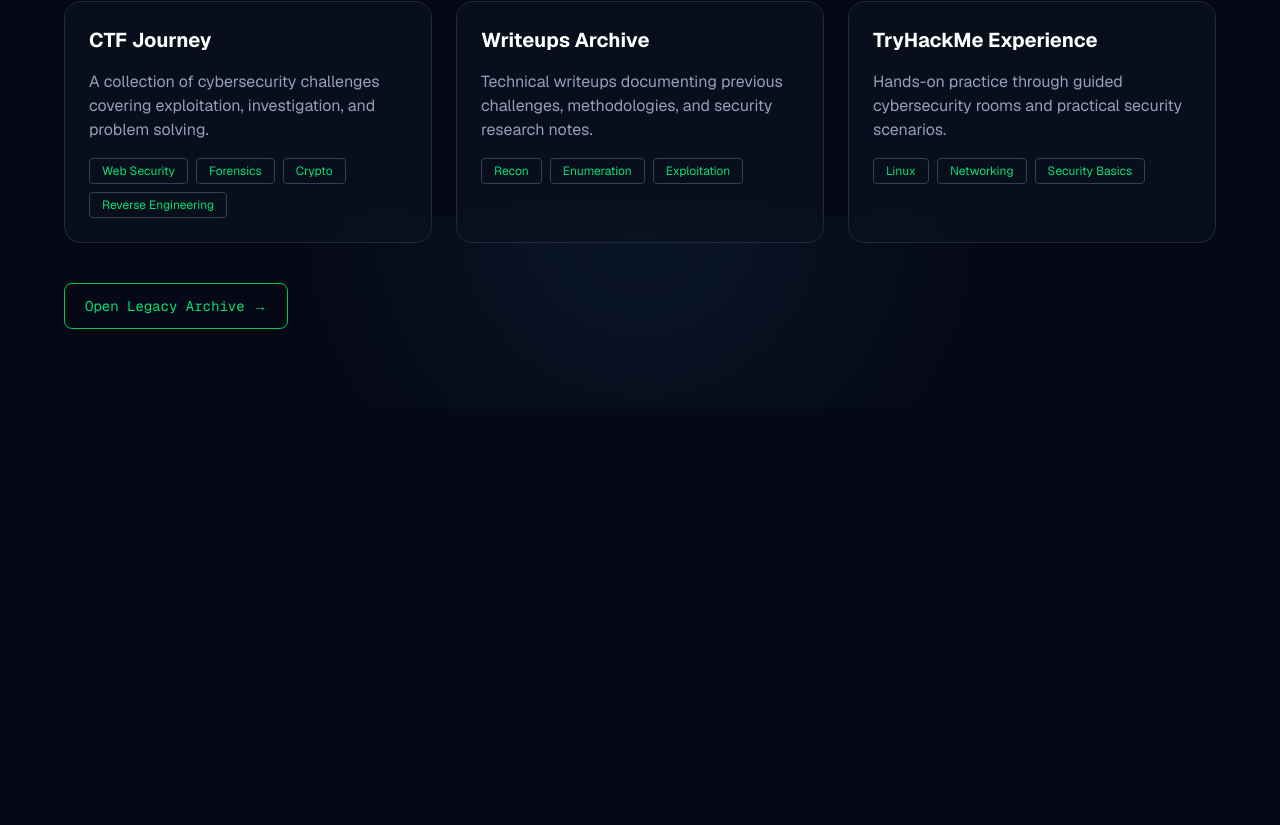
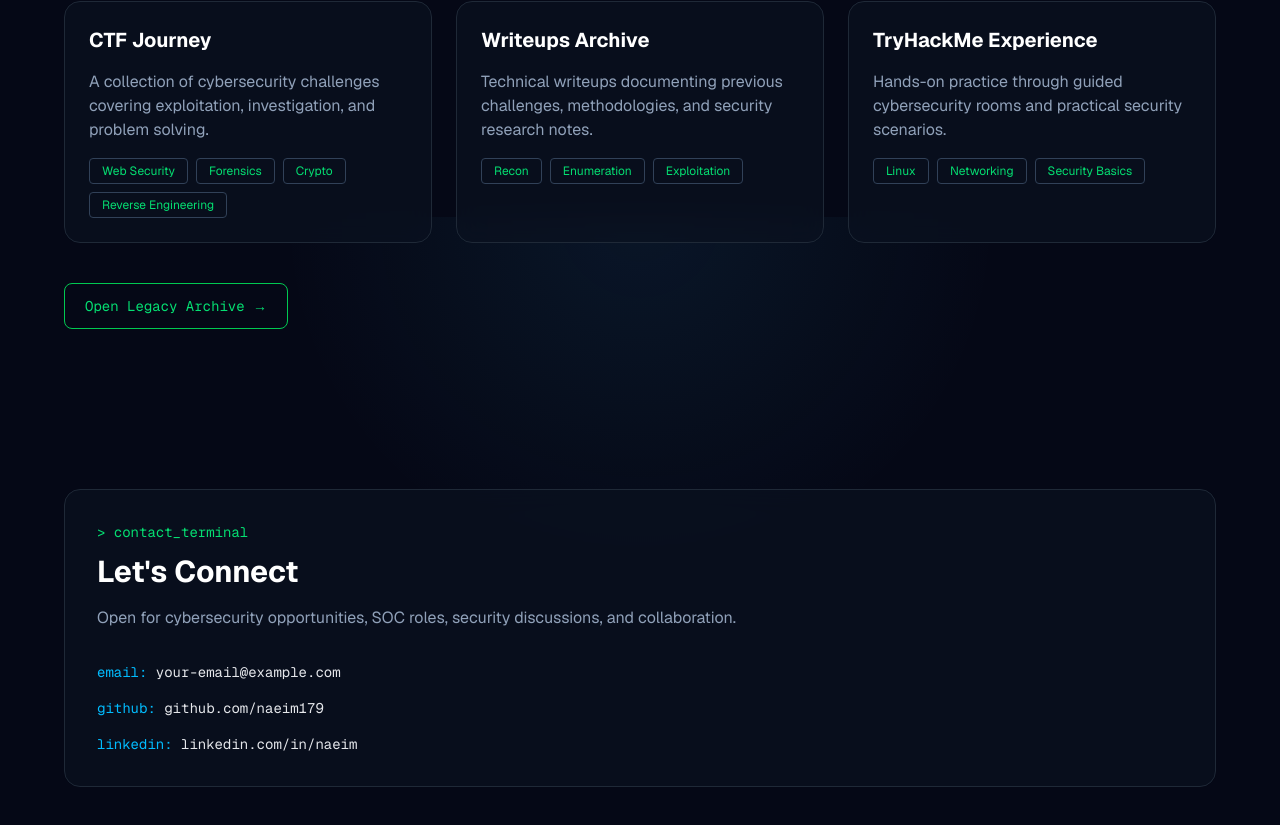
Before and after one commit to naeim179/naeem_web, a Next.js app: page / in a window 1280 px wide. Shown: the part 3783-4608 px from the top of the page. Before the commit the page ends 4192 px from the top, so only its background shows below. Built offline with nearby package versions, Linux system fonts and the light colour scheme.

Commit message:
feat: add contact section

```diff
--- a/app/page.tsx
+++ b/app/page.tsx
@@ -1,4 +1,5 @@
 import About from "@/components/About";
+import Contact from "@/components/Contact";
 import FeaturedWork from "@/components/FeaturedWork";
 import Hero from "@/components/Hero";
 import Labs from "@/components/Labs";
@@ -20,6 +21,7 @@ export default function Home() {
         <Reports />
         <Labs />
         <Legacy />
+        <Contact />
       </main>
     </>
   );
--- /dev/null
+++ b/components/Contact.tsx
@@ -0,0 +1,43 @@
+export default function Contact() {
+  return (
+    <section className="container py-20">
+      <div className="glass-card p-8">
+        <p className="font-mono text-sm text-green-400">
+          &gt; contact_terminal
+        </p>
+
+        <h2 className="mt-3 text-3xl font-bold text-white">
+          Let's Connect
+        </h2>
+
+        <p className="mt-4 max-w-2xl text-slate-400">
+          Open for cybersecurity opportunities, SOC roles,
+          security discussions, and collaboration.
+        </p>
+
+        <div className="mt-8 space-y-4 font-mono text-sm">
+          <p>
+            <span className="text-sky-400">
+              email:
+            </span>{" "}
+            your-email@example.com
+          </p>
+
+          <p>
+            <span className="text-sky-400">
+              github:
+            </span>{" "}
+            github.com/naeim179
+          </p>
+
+          <p>
+            <span className="text-sky-400">
+              linkedin:
+            </span>{" "}
+            linkedin.com/in/naeim
+          </p>
+        </div>
+      </div>
+    </section>
+  );
+}
```
